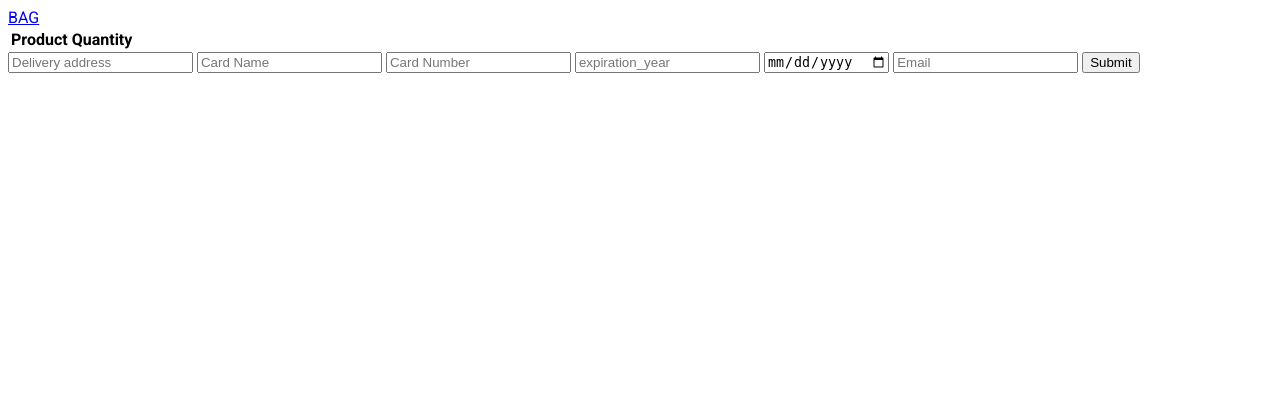
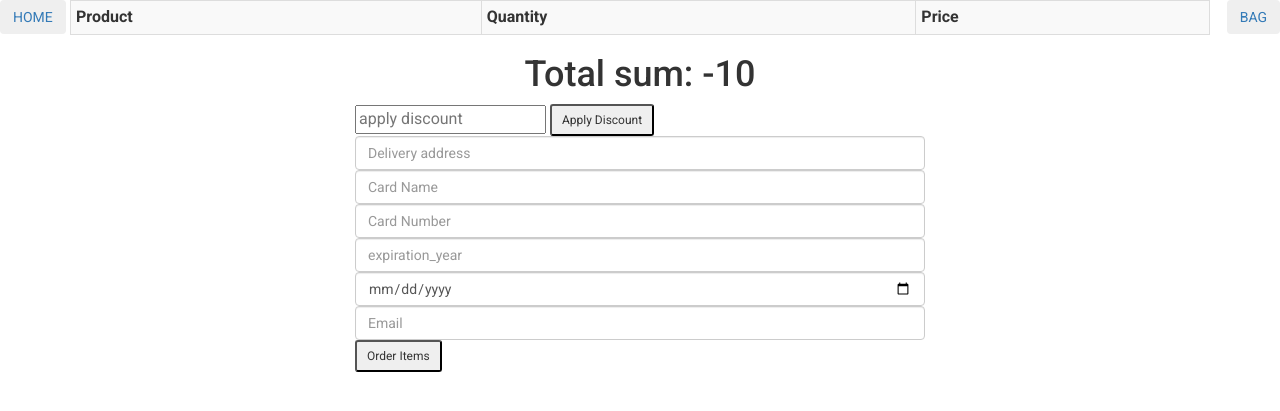
Before and after one commit to andreyavramchikov/Uhura, a Django app: page /cart/ in a window 1280 px wide. Shown: the top 411 px of the page. Run offline with Django 3.2, Linux system fonts and the light colour scheme; data comes from the database, SQL or seed files in the repository; lists and menus that the app fills with data are empty; some libraries are stand-ins or nearby versions.

Commit message:
styles + email sending

```diff
--- a/core/cart.py
+++ b/core/cart.py
@@ -42,3 +42,24 @@ class Cart(object):
             item.unit_price = unit_price
             item.quantity += int(quantity)
             item.save()
+
+    def count(self):
+        result = 0
+        for item in self.cart.item_set.all():
+            result += 1 * item.quantity
+        return result
+
+    def summary(self):
+        result = 0
+        for item in self.cart.cartitem_set.all():
+            result += item.total_price
+        return result - self.cart.discount
+
+    def apply_discount(self, discount):
+        cart = self.cart
+        cart.discount = discount
+        cart.save()
+
+    def clear(self):
+        for item in self.cart.cartitem_set.all():
+            item.delete()
--- a/core/models.py
+++ b/core/models.py
@@ -2,13 +2,14 @@ from __future__ import unicode_literals
 from django.utils.translation import ugettext_lazy as _
 from django.db import models
 from django.contrib.contenttypes.models import ContentType
+
+
 # Create your models here.
 
 
 class Product(models.Model):
     name = models.CharField(max_length=100)
     description = models.TextField()
-    price = models.IntegerField()
 
     def __unicode__(self):
         return self.name
@@ -17,21 +18,34 @@ class Product(models.Model):
 class ProductAudio(models.Model):
     product = models.ForeignKey(Product)
     url = models.CharField(max_length=235)
+    price = models.IntegerField(null=True)
+
+    def __unicode__(self):
+        return '{}_audio'.format(self.product.name)
 
 
 class ProductPDF(models.Model):
     product = models.ForeignKey(Product)
     url = models.CharField(max_length=235)
+    price = models.IntegerField(null=True)
+
+    def __unicode__(self):
+        return '{}_pdf'.format(self.product.name)
 
 
 class ProductPaperback(models.Model):
     product = models.ForeignKey(Product)
     url = models.CharField(max_length=235)
+    price = models.IntegerField(null=True)
+
+    def __unicode__(self):
+        return '{}_paperback'.format(self.product.name)
 
 
 class Cart(models.Model):
     creation_date = models.DateTimeField(verbose_name=_('creation date'))
     checked_out = models.BooleanField(default=False, verbose_name=_('checked out'))
+    discount = models.PositiveIntegerField(default=10)
 
     class Meta:
         verbose_name = _('cart')
@@ -43,12 +57,11 @@ class Cart(models.Model):
 
 
 class ItemManager(models.Manager):
-
     def get(self, *args, **kwargs):
         if 'product' in kwargs:
             kwargs['content_type'] = ContentType.objects.get_for_model(type(kwargs['product']))
             kwargs['object_id'] = kwargs['product'].pk
-            del(kwargs['product'])
+            del (kwargs['product'])
         return super(ItemManager, self).get(*args, **kwargs)
 
 
@@ -77,6 +90,11 @@ class CartItem(models.Model):
 
     product = property(get_product, set_product)
 
+    def total_price(self):
+        return self.quantity * self.unit_price
+
+    total_price = property(total_price)
+
 
 class Order(models.Model):
     delivery_address = models.CharField(max_length=255)
--- a/core/static/css/style.css
+++ b/core/static/css/style.css
@@ -10,3 +10,70 @@ body {
 h1 {
     text-align: center;
 }
+
+form {
+    width: 50%;
+    margin: 0 auto;
+}
+
+
+
+* {
+    box-sizing: border-box;
+}
+
+.columns {
+    float: left;
+    width: 33.3%;
+    padding: 8px;
+}
+.columns img {
+    width: 100%;
+    height: auto;
+}
+
+.price {
+    list-style-type: none;
+    border: 1px solid #eee;
+    margin: 0;
+    padding: 0;
+    -webkit-transition: 0.3s;
+    transition: 0.3s;
+}
+
+.price:hover {
+    box-shadow: 0 8px 12px 0 rgba(0,0,0,0.2)
+}
+
+.price .header {
+    background-color: #111;
+    color: white;
+    font-size: 25px;
+}
+
+.price li {
+    border-bottom: 1px solid #eee;
+    padding: 20px;
+    text-align: center;
+}
+
+.price .grey {
+    background-color: #eee;
+    font-size: 20px;
+}
+
+.button {
+    background-color: #4CAF50;
+    border: none;
+    color: white;
+    padding: 10px 25px;
+    text-align: center;
+    text-decoration: none;
+    font-size: 18px;
+}
+
+@media only screen and (max-width: 600px) {
+    .columns {
+        width: 100%;
+    }
+}
--- a/core/urls.py
+++ b/core/urls.py
@@ -1,7 +1,7 @@
 from django.conf.urls import url
 
 from core.views import ProductView
-from .views import HomeView, AddToCartView, CartView, PlaceOrderView
+from .views import HomeView, AddToCartView, CartView, PlaceOrderView, ApplyDiscount
 
 urlpatterns = [
     url(r'^$', HomeView.as_view(), name='home'),
@@ -9,4 +9,5 @@ urlpatterns = [
     url(r'^add_to_cart/$', AddToCartView.as_view(), name='add_to_cart'),
     url(r'^cart/$', CartView.as_view(), name='cart'),
     url(r'^order/$', PlaceOrderView.as_view(), name='order'),
+    url(r'^discount/$', ApplyDiscount.as_view(), name='discount'),
 ]
--- a/core/utils.py
+++ b/core/utils.py
@@ -3,7 +3,7 @@ from django.template.loader import render_to_string
 from django.conf import settings
 
 
-def send_email():
+def send_confirmation_email():
     title = u'Order Confirmation Email'
     msg_plain = render_to_string('email/order_confirmation_email.txt', {'data': ''})
     msg_html = render_to_string('email/order_confirmation_email.html', {'data': ''})
--- a/core/views.py
+++ b/core/views.py
@@ -1,12 +1,15 @@
+from django.core.urlresolvers import reverse_lazy
 from django.http.response import HttpResponseRedirect
 from django.views.generic import CreateView
 from django.views.generic.list import ListView
 from django.views.generic.detail import DetailView
 from django.views.generic.base import TemplateView
+from django.views.generic.edit import FormView
 
+from .utils import send_confirmation_email
 from .cart import Cart
 from .forms import CreateOrder
-from .models import Product, Cart as CartModel
+from .models import Product, Cart as CartModel, ProductAudio, ProductPDF, ProductPaperback
 
 
 class HomeView(ListView):
@@ -20,15 +23,35 @@ class ProductView(DetailView):
     template_name = 'product.html'
     context_object_name = 'product'
 
+    def get(self, request, *args, **kwargs):
+        self.object = self.get_object()
+        context = self.get_context_data(object=self.object)
+        context['audio'] = self.object.productaudio_set.first()
+        context['pdf'] = self.object.productpdf_set.first()
+        context['paperback'] = self.object.productpaperback_set.first()
+        return self.render_to_response(context)
+
 
 class AddToCartView(CreateView):
+
+    AUDIO = 'AUDIO'
+    PDF = 'PDF'
+    PAPERBACK = 'PAPERBACK'
 
     def post(self, request, *args, **kwargs):
         unit_price = request.POST.get('unit_price')
         quantity = request.POST.get('quantity')
+        product_type = request.POST.get('type')
+        product_id = request.POST.get('id')
+        if product_type == self.AUDIO:
+            product = ProductAudio.objects.get(id=product_id)
+        elif product_type == self.PDF:
+            product = ProductPDF.objects.get(id=product_id)
+        else:
+            product = ProductPaperback.objects.get(id=product_id)
         cart = Cart(request)
-        cart.add(Product.objects.get(id=request.POST.get('id')), unit_price, quantity)
-        return HttpResponseRedirect('/')
+        cart.add(product, unit_price, quantity)
+        return HttpResponseRedirect(reverse_lazy('cart'))
 
 
 class CartView(TemplateView):
@@ -47,4 +70,13 @@ class PlaceOrderView(CreateView):
 
     def form_valid(self, form):
         form.save()
-        return HttpResponseRedirect('/')
+        send_confirmation_email()
+        return HttpResponseRedirect(reverse_lazy('home'))
+
+
+class ApplyDiscount(FormView):
+
+    def post(self, request, *args, **kwargs):
+        cart = Cart(request)
+        cart.apply_discount(request.POST.get('discount'))
+        return HttpResponseRedirect(reverse_lazy('cart'))
--- a/templates/base.html
+++ b/templates/base.html
@@ -5,15 +5,25 @@
     <meta charset="UTF-8">
     <title>Publication store</title>
     {% block css %}
-        <link rel="stylesheet" type="text/css" media="all" href="{% static 'css/bootstrap-grid.css' %}"/>
+        <link rel="stylesheet" href="https://maxcdn.bootstrapcdn.com/bootstrap/3.3.7/css/bootstrap.min.css"/>
         <link rel="stylesheet" type="text/css" media="all" href="{% static 'css/style.css' %}"/>
     {% endblock %}
     {% block js %}
+        <script src="https://code.jquery.com/jquery-3.1.1.min.js"
+                integrity="sha256-hVVnYaiADRTO2PzUGmuLJr8BLUSjGIZsDYGmIJLv2b8=" crossorigin="anonymous"></script>
+        <script src="https://maxcdn.bootstrapcdn.com/bootstrap/3.3.7/js/bootstrap.min.js"></script>
     {% endblock %}
 </head>
 <body>
-<a href="{% url 'cart' %}">BAG</a>
-{% block content %}
-{% endblock %}
+<div style="width:100%">
+    <a href="{% url 'cart' %}"><button class="btn pull-right">BAG</button></a>
+    <a href="{% url 'home' %}"><button class="btn pull-left">HOME</button></a>
+</div>
+
+<div class="container">
+    {% block content %}
+
+    {% endblock %}
+</div>
 </body>
 </html>
--- a/templates/cart.html
+++ b/templates/cart.html
@@ -1,27 +1,37 @@
 {% extends 'base.html' %}
 
 {% block content %}
-    <table>
+    <table class="table table-striped table-bordered table-condensed">
         <tr>
             <th>Product</th>
             <th>Quantity</th>
+            <th>Price</th>
         </tr>
         {% for item in cart %}
         <tr>
-            <td>{{ item.product.name }}</td>
+            <td>{{ item.product }}</td>
             <td>{{ item.quantity }}</td>
+            <td>{{ item.unit_price }}</td>
         </tr>
         {% endfor %}
     </table>
+    <h1>Total sum: {{ cart.summary }}</h1>
+
+    <form action="{% url 'discount' %}" method="POST">
+        {% csrf_token %}
+        <input type="text" name='discount' placeholder="apply discount" />
+        <input class="btn-sm" type="submit" value="Apply Discount"/>
+    </form>
+
     <form action="{% url 'order' %}"  method="POST" >
         {% csrf_token %}
-        <input type="text" name="delivery_address" placeholder="Delivery address"/>
-        <input type="text" name="card_name" placeholder="Card Name"/>
-        <input type="text" name="card_number" placeholder="Card Number"/>
-        <input type="number" name="expiration_year" placeholder="expiration_year"/>
-        <input type="date" name="expiration_date" placeholder="expiration_date"/>
-        <input type="email" name="email" placeholder="Email"/>
-        <input type="submit"/>
+        <input class="form-control" type="text" name="delivery_address" placeholder="Delivery address"/>
+        <input class="form-control" type="text" name="card_name" placeholder="Card Name"/>
+        <input class="form-control" type="text" name="card_number" placeholder="Card Number"/>
+        <input class="form-control" type="number" name="expiration_year" placeholder="expiration_year"/>
+        <input class="form-control" type="date" name="expiration_date" placeholder="expiration_date"/>
+        <input class="form-control" type="email" name="email" placeholder="Email"/>
+        <input class="btn-sm" type="submit" value="Order Items" />
     </form>
 
 {% endblock %}
```
Also changed, not shown: fabfile.py (added, +84 -0 lines), templates/index.html (+9 -7 lines), templates/product.html (+58 -7 lines), core/migrations/0001_initial.py, core/migrations/0002_auto_20161201_1149.py (deleted), core/migrations/0002_cart_discount.py (added), core/migrations/0003_auto_20161201_1152.py (deleted), core/migrations/0004_cart_cartitem.py (deleted), core/migrations/0005_order.py (deleted), core/static/img/publication.jpg (added), db.sqlite3.
